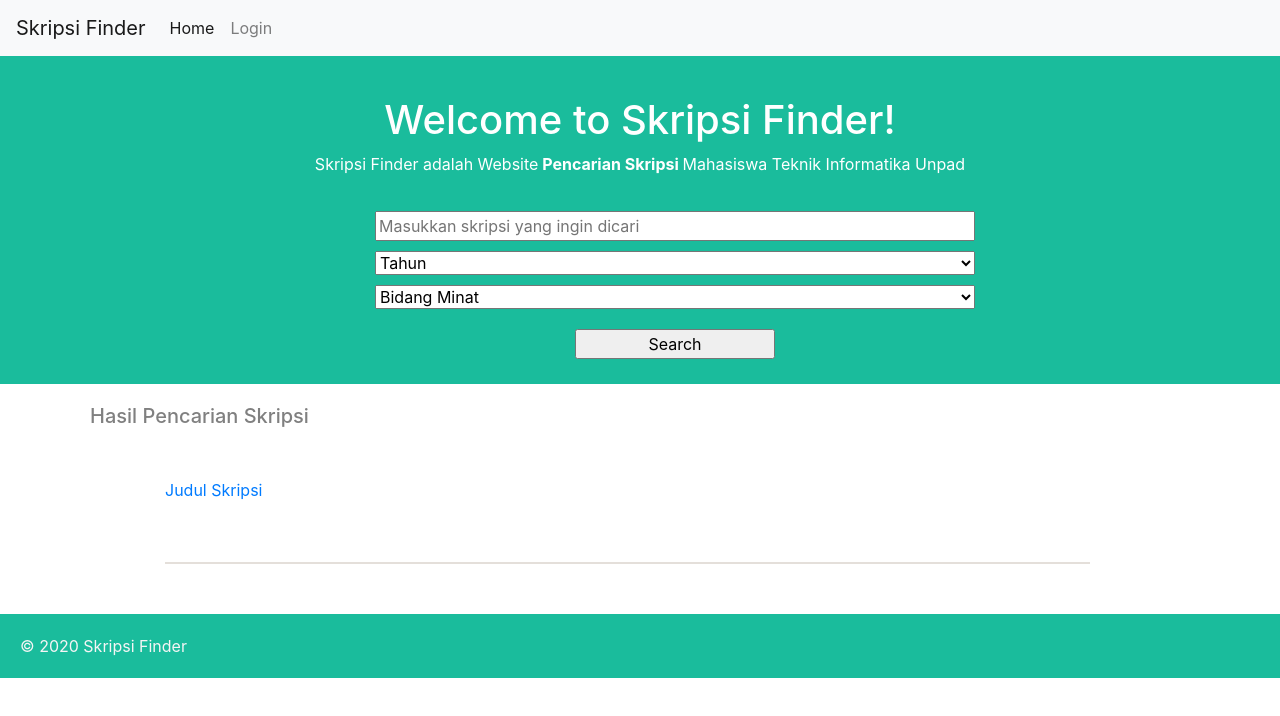
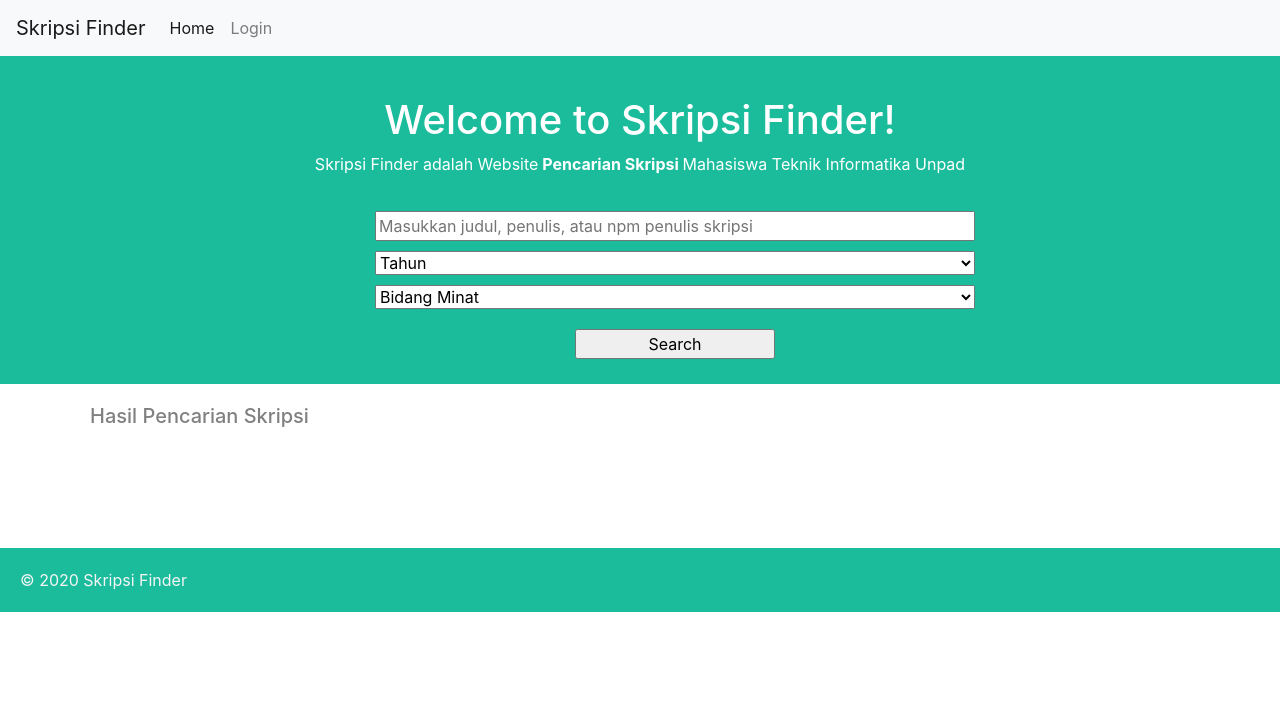
Before and after one commit to fardil/SkripsiFinder, a React (Create React App) app: page / in a window 1280 px wide. Shown: the top 716 px of the page. Built offline with nearby package versions, Linux system fonts and the light colour scheme.

Commit message:
fixed homepage layout

```diff
--- a/src/Assets/style.css
+++ b/src/Assets/style.css
@@ -41,7 +41,7 @@
   margin-left: 1px;
 }
 
-.col-md-3{
+.col-md-2{
   padding: 5px;
   margin-top: 10px;
   margin-left: 15px;
@@ -66,7 +66,7 @@ footer{
   background-color: #1abc9c;
   color: whitesmoke;
   padding: 20px;
-  margin-top: 50px;
+  margin-top: 100px;
 }
 
 form{
@@ -91,20 +91,6 @@ form{
   width: 200px;
 }
 
-/* .dropdown#peminatan{
-  margin-inline-start: 600px;
-  transform: translateX(10px);
-  position: relative;
-} */
-/*
-footer{
-  background-color: #1abc9c ;
-  padding: 10px;
-  transform: translateY(28px);
-.dropdown#peminatan{
-  margin-inline-start: 690px;
-  transform: translateX(10px);
-} */
 
 /* css login */
 .container#login{
--- a/src/Pages/homepage.js
+++ b/src/Pages/homepage.js
@@ -73,6 +73,32 @@ const handleChange = event => {
   })
 }
 
+
+const content = value.skripsis.map((skripsi) =>
+  <div className="container">
+    <div key={skripsi.id}>
+      <div className="col-md-10">
+        <a href="Skripsi">{skripsi.judul}</a>
+        <div class="row">
+          <div class="col-md-5">
+            {skripsi.nama}
+          </div>
+          <div class="col-md-2">
+            {skripsi.npm}
+          </div>
+          <div class="col-md-2">
+            {skripsi.peminatan}
+          </div>
+          <div class="col-md-2">
+            {skripsi.tahun}
+          </div>
+        </div>
+      </div>
+    </div>
+  </div>
+)
+
+
 // Layout
 return (
     <body>
@@ -106,23 +132,25 @@ return (
           <div className="row">
             <input
               className="form-input"
-              placeholder="Masukkan skripsi yang ingin dicari"
+              placeholder="Masukkan judul, penulis, atau npm penulis skripsi"
               type="text"
               onChange={handleChange}
             />
           </div>
+
           {/* Filter Tahun */}
           <div className="row">
-            <select className="dropdown" id="tahun">
+            <select className="dropdown" id="tahun" onChange={handleChange}>
               <option value="N/A">Tahun</option>
               <option value="2016">2016</option>
               <option value="2017">2017</option>
               <option value="2018">2018</option>
             </select>
           </div>
+
           {/* Filter Peminatan */}
           <div className="row">
-            <select className="dropdown" id="peminatan">
+            <select className="dropdown" id="peminatan" onChange={handleChange}>
               <option value="N/A">Bidang Minat</option>
               <option value="SIM">Sistem Informasi Multimedia</option>
               <option value="Jarkom">Jaringan Komputer</option>
@@ -146,32 +174,8 @@ return (
         <h5>
             Hasil Pencarian Skripsi
         </h5>
-      </div>
-      <div>
-          {value.skripsis.map((item, i) => <li key={i}>{item.judul}</li>)}
-      </div>
-
-      <div class="container">
-        <div class="col-md-10">
-          <div class="row">
-            <a href="Skripsi">
-                Judul Skripsi
-            </a>
-          </div>
-          <div class="row">
-            <div class="col-md-5">
-            {value.skripsis.map((item, i) => <li key={i}>{item.nama}</li>)}
-            </div>
-            <div class="col-md-3">
-            {value.skripsis.map((item, i) => <li key={i}>{item.npm}</li>)}
-            </div>
-            <div class="col-md-3">
-            {value.skripsis.map((item, i) => <li key={i}>{item.peminatan}</li>)}
-            </div>
-            <div class="col-md-3">
-            {value.skripsis.map((item, i) => <li key={i}>{item.tahun}</li>)}
-            </div>
-          </div>
+        <div>
+          {content}
         </div>
       </div>
 
```
Also changed, not shown: src/App.js (+0 -69 lines).
